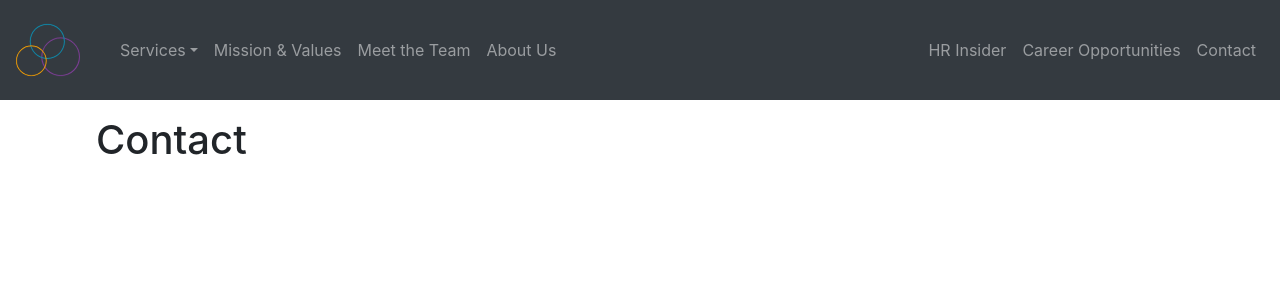
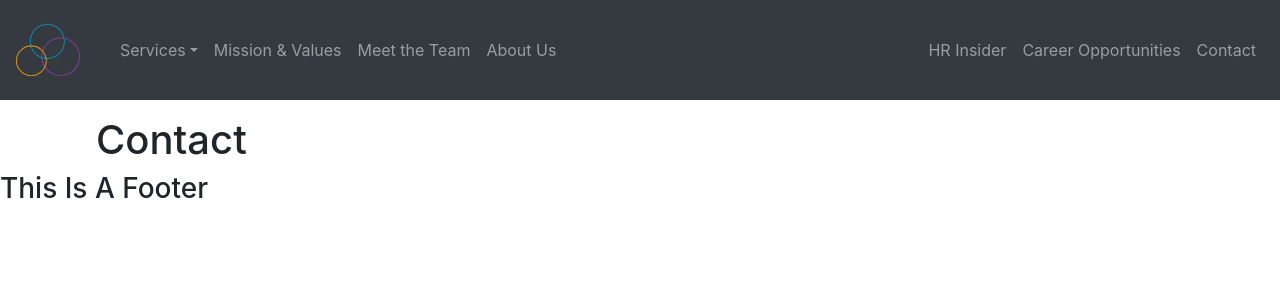
Before and after one commit to adamnorton2024/ppr-react, a React (Create React App) app: page /contact in a window 1280 px wide. Shown: the top 300 px of the page. Built offline with nearby package versions, Linux system fonts and the light colour scheme.

Commit message:
added a footer

```diff
--- a/src/Components/App/App.js
+++ b/src/Components/App/App.js
@@ -14,6 +14,7 @@
 import Careers from '../../Pages/Careers/Careers';
 import Contact from '../../Pages/Contact/Contact';
 import NoMatch from '../../Pages/NoMatch/NoMatch';
+import Footer from '../Footer/Footer';
 
 
 function App() {
@@ -39,7 +40,9 @@
           <Route component={NoMatch} />
         </Switch>
       </Router>
+      <Footer />
     </React.Fragment>
+
   );
 }
 
--- /dev/null
+++ b/src/Components/Footer/Footer.js
@@ -0,0 +1,16 @@
+import React, { Component } from 'react';
+
+class Footer extends Component {
+
+
+
+    render(){
+        return(
+            <div>
+                <h3>This Is A Footer</h3>
+            </div>
+        )
+    }
+}
+
+export default Footer;
```
